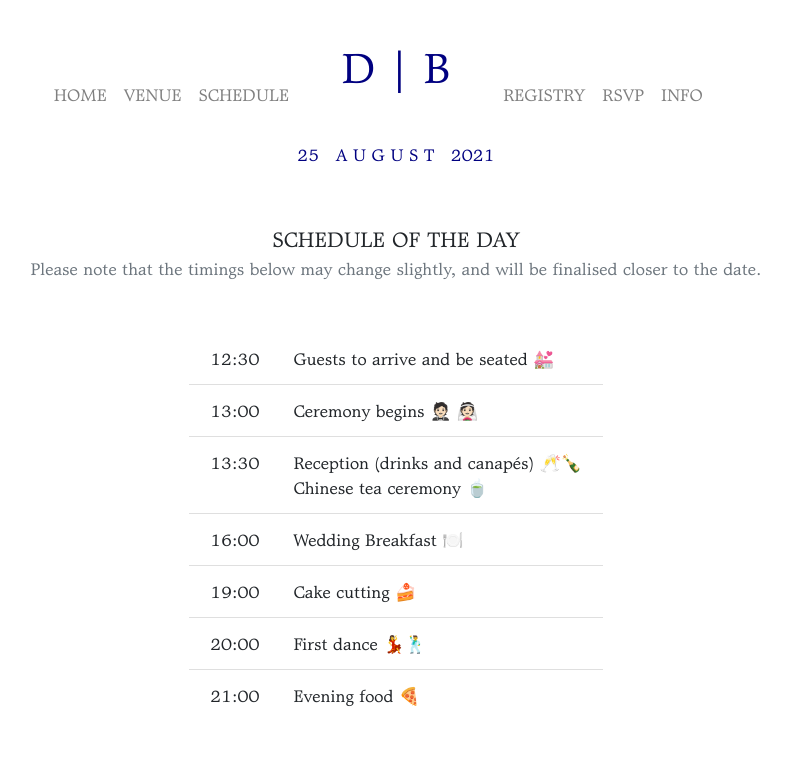
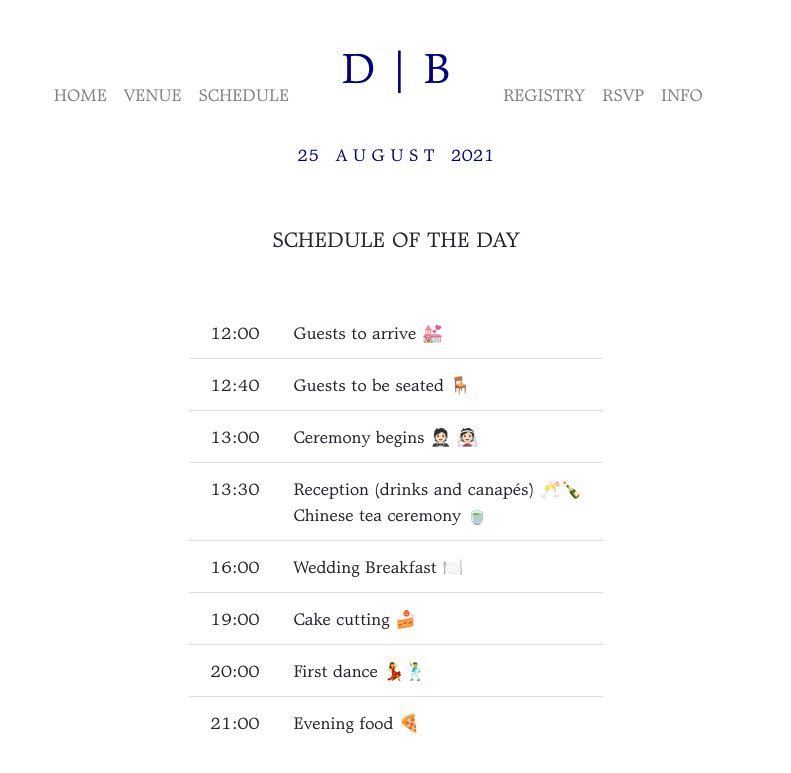
Before and after one commit to spicalous/dcbl, a Jekyll site: the page built from schedule.html, in a window 1280 px wide. Shown: the top 773 px of the page, without its empty margins (244-1035 px from the left). Built offline with Jekyll 4.4.1, drawn with Linux system fonts in a browser that asks for light colours.

Commit message:
schedule

```diff
--- a/schedule.html
+++ b/schedule.html
@@ -3,19 +3,18 @@ layout: base
 title: SCHEDULE | DCBL Wedding
 ---
 <div class="container matt-antique">
-  <div class="lead text-center">SCHEDULE OF THE DAY</div>
-  <div class="row text-center mb-5">
-    <div class="col text-muted">
-      Please note that the timings below may change slightly, and will be finalised closer to the date.
-    </div>
-  </div>
+  <div class="lead text-center mb-5">SCHEDULE OF THE DAY</div>
   <div class="row mb-5">
     <div class="col d-flex justify-content-center">
       <div>
         <ul class="list-group list-group-flush">
           <li class="list-group-item d-flex">
-            <span class="pr-3">12:30</span>
-            <span class="pl-3">Guests to arrive and be seated 💒</span>
+            <span class="pr-3">12:00</span>
+            <span class="pl-3">Guests to arrive 💒</span>
+          </li>
+          <li class="list-group-item d-flex">
+            <span class="pr-3">12:40</span>
+            <span class="pl-3">Guests to be seated 🪑</span>
           </li>
           <li class="list-group-item d-flex">
             <span class="pr-3">13:00</span>
```
